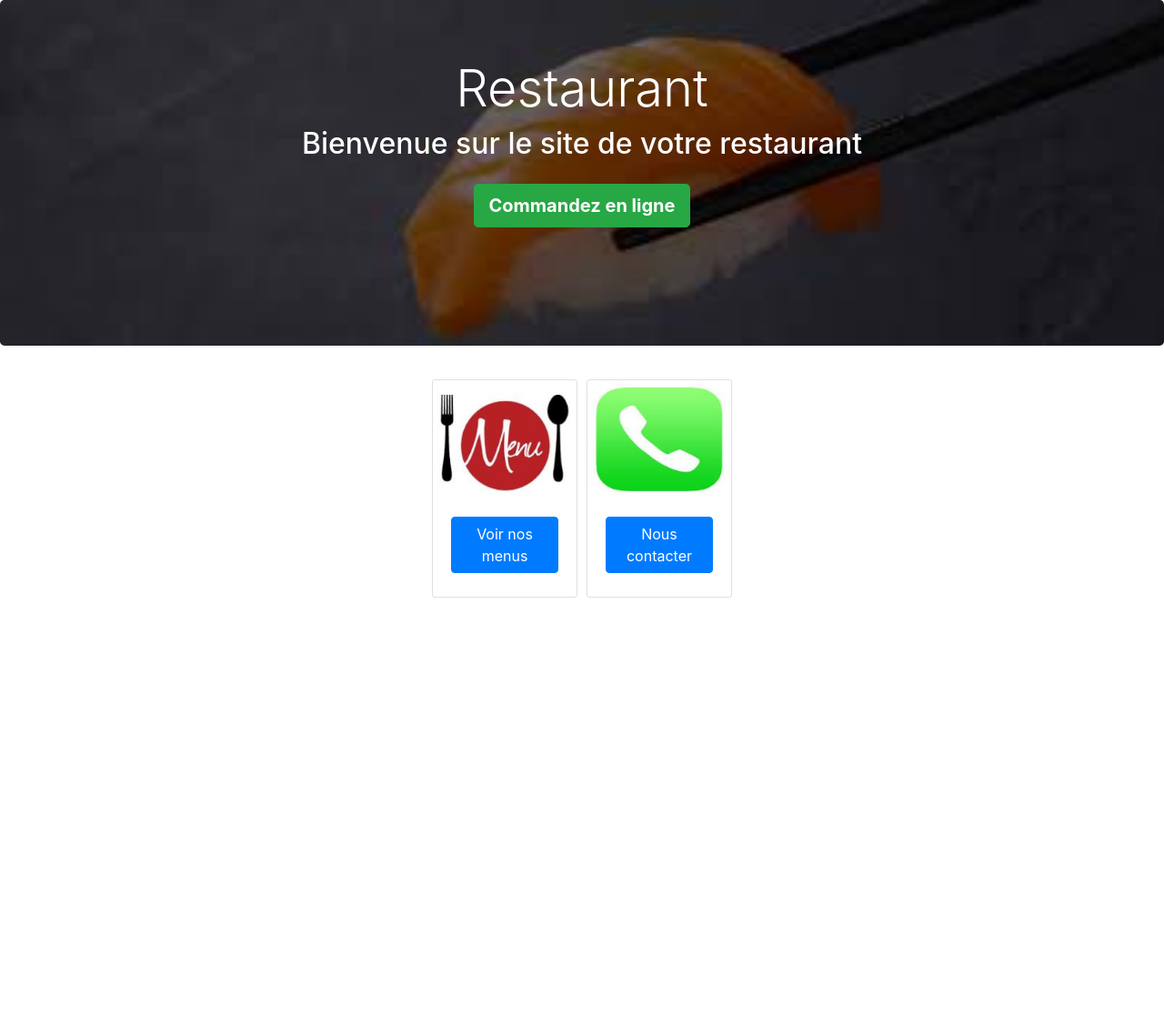
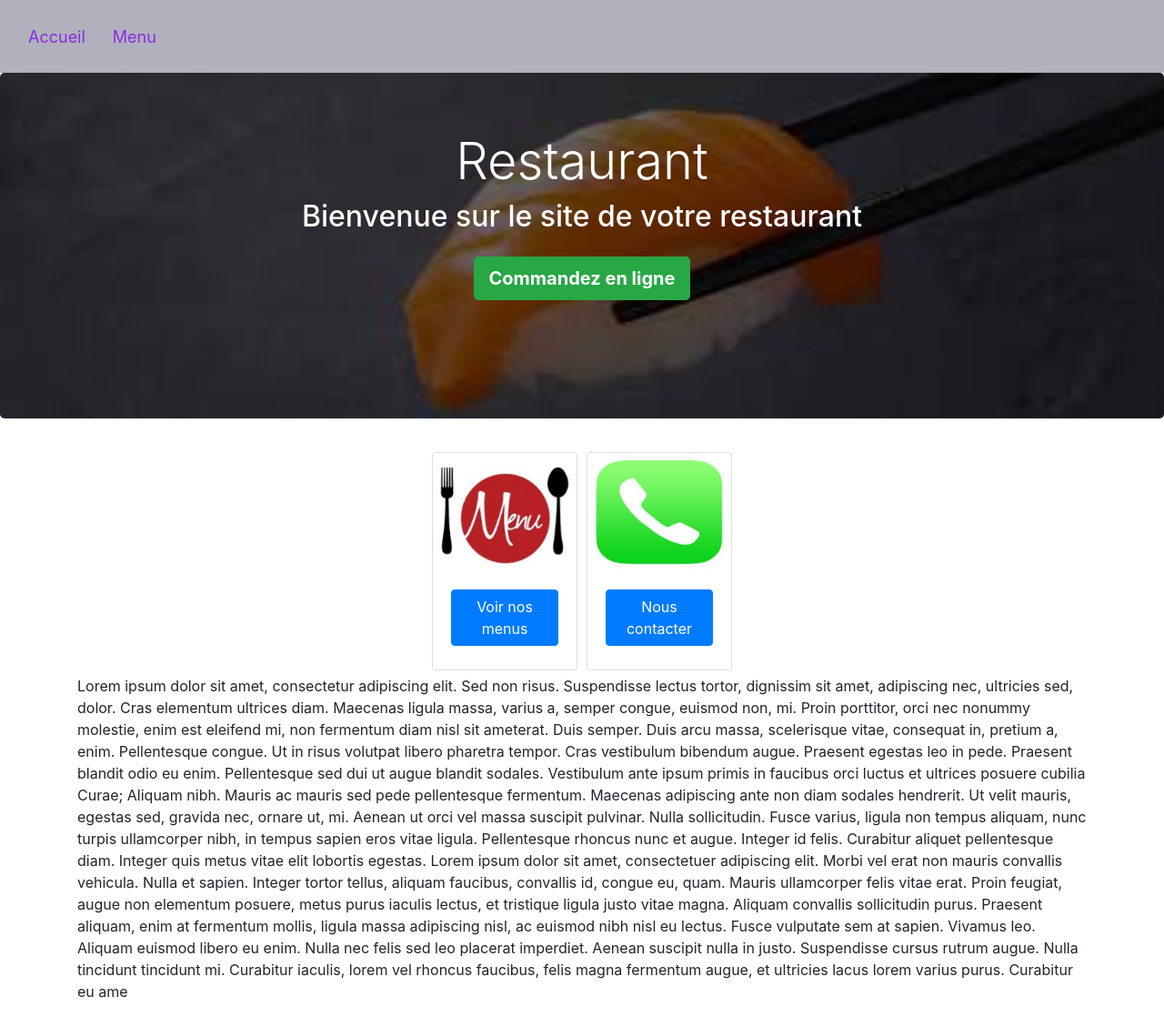
Before and after one commit to Jinmian/Restaurant, an Angular app: page /app-accueil in a window 1280 px wide. Shown: the whole page at 91% size. Before the commit the page ends 800 px from the top, so only its background shows below. Built offline with nearby package versions, Linux system fonts and the light colour scheme.

Commit message:
Ajout : présentation + navbar

```diff
--- a/src/app/accueil/accueil.component.html
+++ b/src/app/accueil/accueil.component.html
@@ -1,2 +1,3 @@
 <app-banniere></app-banniere>
 <app-card-composant></app-card-composant>
+<app-presentation></app-presentation>
--- a/src/app/app.component.html
+++ b/src/app/app.component.html
@@ -1 +1,2 @@
+<app-navbar></app-navbar>
 <router-outlet></router-outlet>
--- a/src/app/app.module.ts
+++ b/src/app/app.module.ts
@@ -6,13 +6,17 @@ import { AppComponent } from './app.component';
 import { AccueilComponent } from './accueil/accueil.component';
 import { BanniereComponent } from './banniere/banniere.component';
 import { CardComposantComponent } from './card-composant/card-composant.component';
+import { PresentationComponent } from './presentation/presentation.component';
+import { NavbarComponent } from './navbar/navbar.component';
 
 @NgModule({
   declarations: [
     AppComponent,
     AccueilComponent,
     BanniereComponent,
-    CardComposantComponent
+    CardComposantComponent,
+    PresentationComponent,
+    NavbarComponent
   ],
   imports: [
     BrowserModule,
--- /dev/null
+++ b/src/app/navbar/navbar.component.css
@@ -0,0 +1,11 @@
+.navbar{
+  justify-content: left;
+  height: 80px;
+  background-color: #b0b1bc;
+}
+a{
+  margin: 15px;
+  font-size: 18px;
+  color: blueviolet;
+  float: none ;
+}
--- /dev/null
+++ b/src/app/navbar/navbar.component.html
@@ -0,0 +1,8 @@
+<div class="navbar" >
+  <nav class="navbar fixed-top">
+
+    <a class="accueil" >Accueil</a>
+    <a class="menu">Menu</a>
+
+  </nav>
+</div>
--- /dev/null
+++ b/src/app/navbar/navbar.component.ts
@@ -0,0 +1,15 @@
+import { Component, OnInit } from '@angular/core';
+
+@Component({
+  selector: 'app-navbar',
+  templateUrl: './navbar.component.html',
+  styleUrls: ['./navbar.component.css']
+})
+export class NavbarComponent implements OnInit {
+
+  constructor() { }
+
+  ngOnInit(): void {
+  }
+
+}
--- /dev/null
+++ b/src/app/presentation/presentation.component.html
@@ -0,0 +1,14 @@
+<div class = "container">
+  <p>Lorem ipsum dolor sit amet, consectetur adipiscing elit. Sed non risus. Suspendisse lectus tortor,
+    dignissim sit amet, adipiscing nec, ultricies sed, dolor. Cras elementum ultrices diam.
+    Maecenas ligula massa, varius a, semper congue, euismod non, mi. Proin porttitor,
+    orci nec nonummy molestie, enim est eleifend mi, non fermentum diam nisl sit ameterat.
+    Duis semper. Duis arcu massa, scelerisque vitae, consequat in, pretium a, enim.
+    Pellentesque congue. Ut in risus volutpat libero pharetra tempor. Cras vestibulum bibendum augue.
+    Praesent egestas leo in pede. Praesent blandit odio eu enim.
+    Pellentesque sed dui ut augue blandit sodales.
+    Vestibulum ante ipsum primis in faucibus orci luctus et ultrices posuere cubilia Curae; Aliquam nibh.
+    Mauris ac mauris sed pede pellentesque fermentum. Maecenas adipiscing ante non diam sodales hendrerit. Ut velit mauris, egestas sed, gravida nec, ornare ut, mi. Aenean ut orci vel massa suscipit pulvinar. Nulla sollicitudin. Fusce varius, ligula non tempus aliquam, nunc turpis ullamcorper nibh, in tempus sapien eros vitae ligula. Pellentesque rhoncus nunc et augue. Integer id felis. Curabitur aliquet pellentesque diam. Integer quis metus vitae elit lobortis egestas. Lorem ipsum dolor sit amet, consectetuer adipiscing elit. Morbi vel erat non mauris convallis vehicula. Nulla et sapien. Integer tortor tellus, aliquam faucibus, convallis id, congue eu, quam. Mauris ullamcorper felis vitae erat. Proin feugiat, augue non elementum posuere, metus purus iaculis lectus, et tristique ligula justo vitae magna.
+    Aliquam convallis sollicitudin purus. Praesent aliquam, enim at fermentum mollis, ligula massa adipiscing nisl, ac euismod nibh nisl eu lectus. Fusce vulputate sem at sapien. Vivamus leo. Aliquam euismod libero eu enim. Nulla nec felis sed leo placerat imperdiet. Aenean suscipit nulla in justo. Suspendisse cursus rutrum augue. Nulla tincidunt tincidunt mi. Curabitur iaculis, lorem vel rhoncus faucibus, felis magna fermentum augue, et ultricies lacus lorem varius purus. Curabitur eu ame</p>
+
+</div>
--- /dev/null
+++ b/src/app/presentation/presentation.component.ts
@@ -0,0 +1,15 @@
+import { Component, OnInit } from '@angular/core';
+
+@Component({
+  selector: 'app-presentation',
+  templateUrl: './presentation.component.html',
+  styleUrls: ['./presentation.component.css']
+})
+export class PresentationComponent implements OnInit {
+
+  constructor() { }
+
+  ngOnInit(): void {
+  }
+
+}
```
Also changed, not shown: src/app/banniere/banniere.component.html (indentation only), src/app/presentation/presentation.component.css (added), 2 other files (tests, documents, lock files or other folders).
